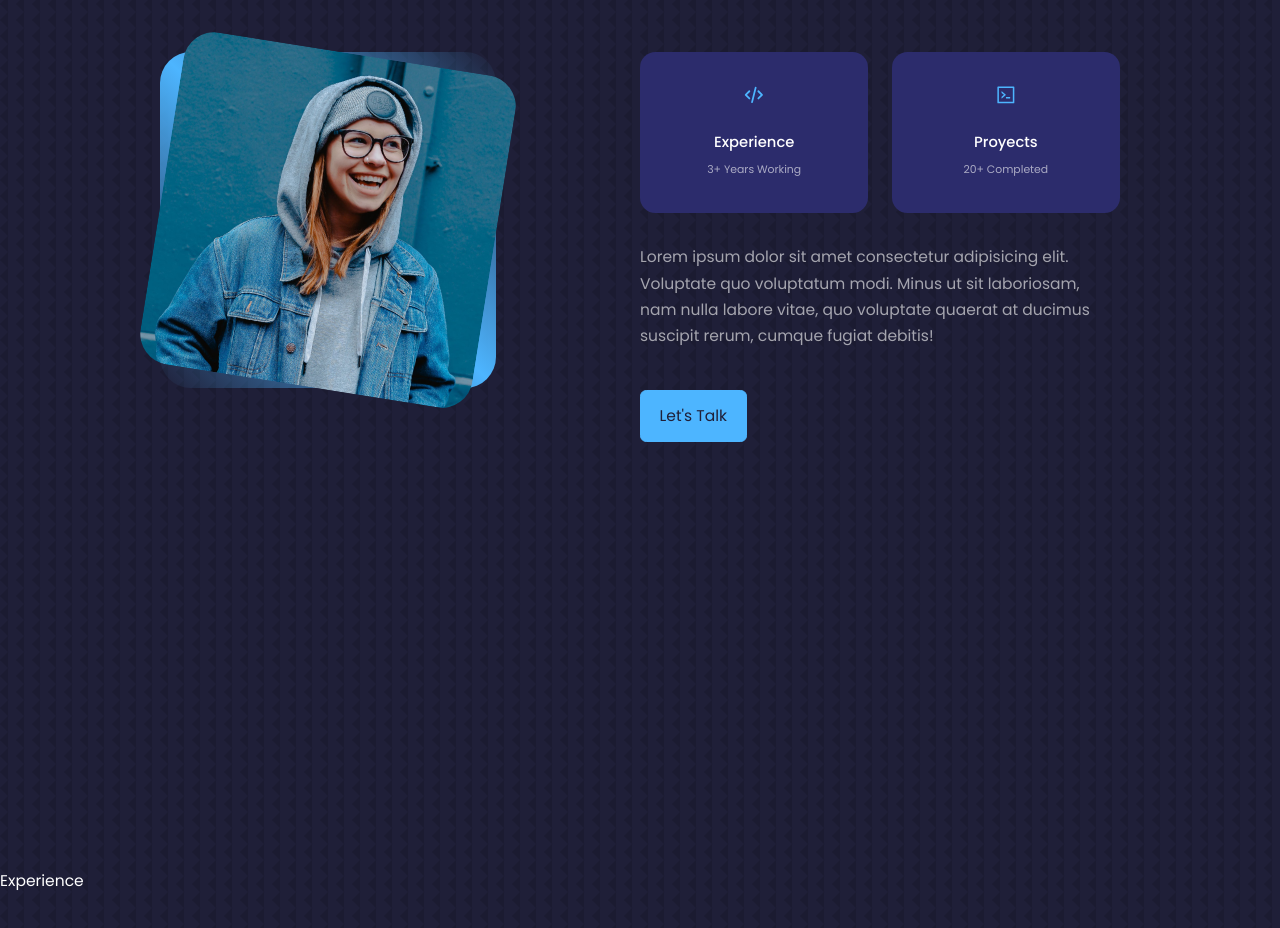
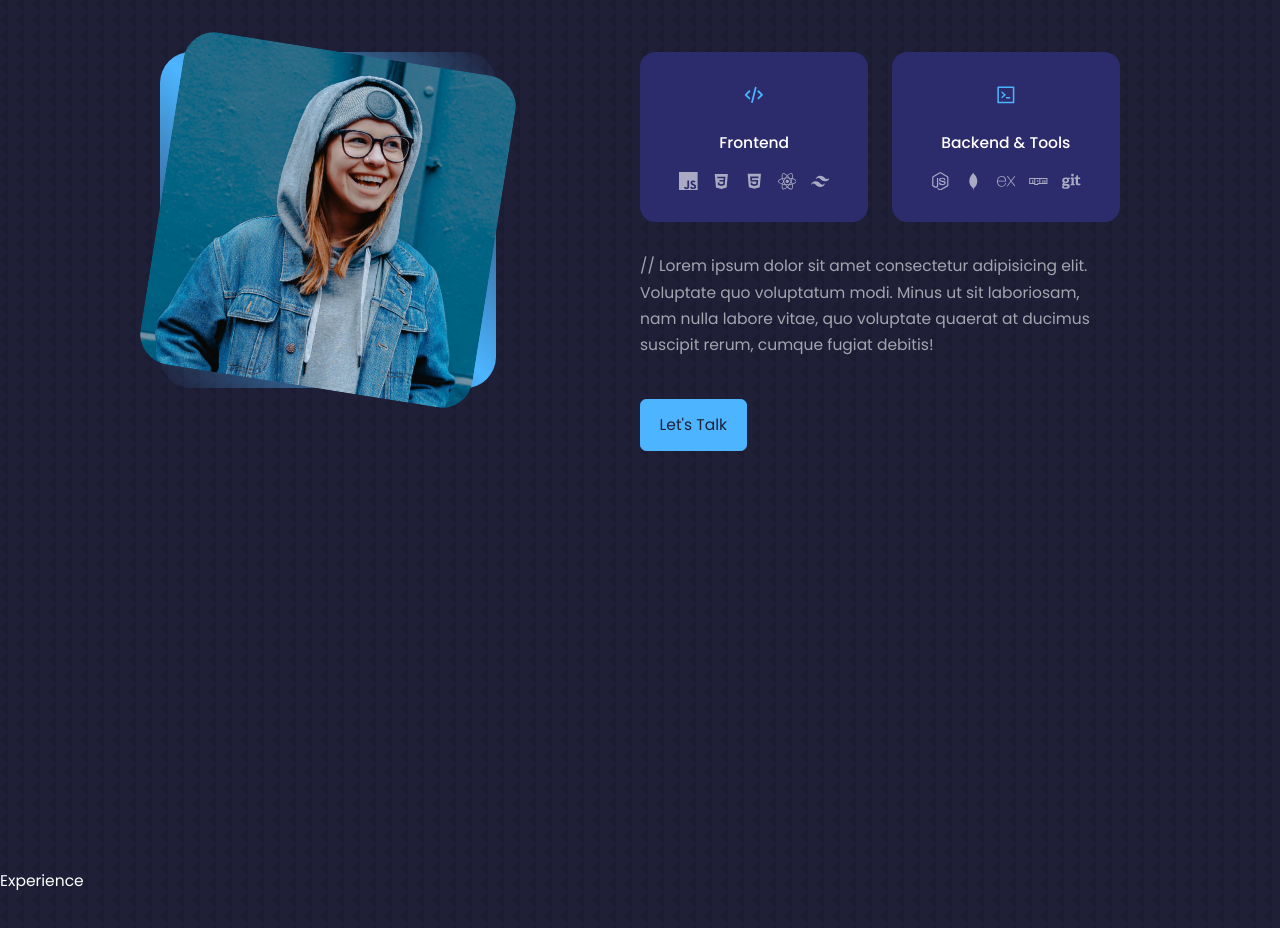
Before and after one commit to Davidsmait/WorkSamples, a React (Vite) app: page / in a window 1280 px wide. Shown: the part 980-1908 px from the top of the page. Built offline with nearby package versions, Linux system fonts and the light colour scheme.

Commit message:
icons instead of text in AboutSection

```diff
--- a/src/components/about/About.jsx
+++ b/src/components/about/About.jsx
@@ -3,6 +3,11 @@ import './about.css'
 import ME from '../../assets/me-about.jpg'
 import {AiOutlineCode} from 'react-icons/ai'
 import {TbCode} from 'react-icons/tb'
+import {SiJavascript, SiExpress, SiTailwindcss} from 'react-icons/si'
+import {AiFillHtml5  } from 'react-icons/ai'
+import {DiCss3, DiNpm, DiMongodb} from 'react-icons/di'
+import {FaReact, FaNodeJs , FaGit} from 'react-icons/fa'
+
 
 const About = () => {
   return (
@@ -21,17 +26,29 @@ const About = () => {
           <div className="about__cards">
             <article className='about__card' >
               <TbCode className="about__icon "/>
-              <h5>Experience</h5>
-              <small>3+ Years Working</small>
+              <h5>Frontend</h5>
+              <small>
+              <SiJavascript />
+              <DiCss3 />
+              <AiFillHtml5 />
+              <FaReact />
+              <SiTailwindcss />
+              </small>
             </article>
             <article className='about__card' >
               <AiOutlineCode className="about__icon "/>
-              <h5>Proyects</h5>
-              <small>20+ Completed</small>
+              <h5>Backend & Tools</h5>
+              <small>
+                <FaNodeJs />
+                <DiMongodb />
+                <SiExpress />
+                <DiNpm />
+                <FaGit />
+              </small>
             </article>
           </div>
 
-          <p>Lorem ipsum dolor sit amet consectetur adipisicing elit. Voluptate quo voluptatum modi. Minus ut sit laboriosam, nam nulla labore vitae, quo voluptate quaerat at ducimus suscipit rerum, cumque fugiat debitis!</p>
+          <p>// Lorem ipsum dolor sit amet consectetur adipisicing elit. Voluptate quo voluptatum modi. Minus ut sit laboriosam, nam nulla labore vitae, quo voluptate quaerat at ducimus suscipit rerum, cumque fugiat debitis!</p>
 
           <a href="#contact" className='btn btn-primary'>Let's Talk</a>
         </div>
--- a/src/components/about/about.css
+++ b/src/components/about/about.css
@@ -57,13 +57,17 @@
 }
 
 .about__card h5 {
-    font-size: .95rem;
+    font-size: 1rem;
 }
 
 .about__card small {
-    font-size: 0.7rem;
+    font-size: 1.2rem;
+    display: flex;
+    justify-content: space-around;
+    margin-top: 1rem;
     color: var(--color-light)
 }
+
 
 .about__content p {
     margin: 2rem 0 2.6rem;
```
